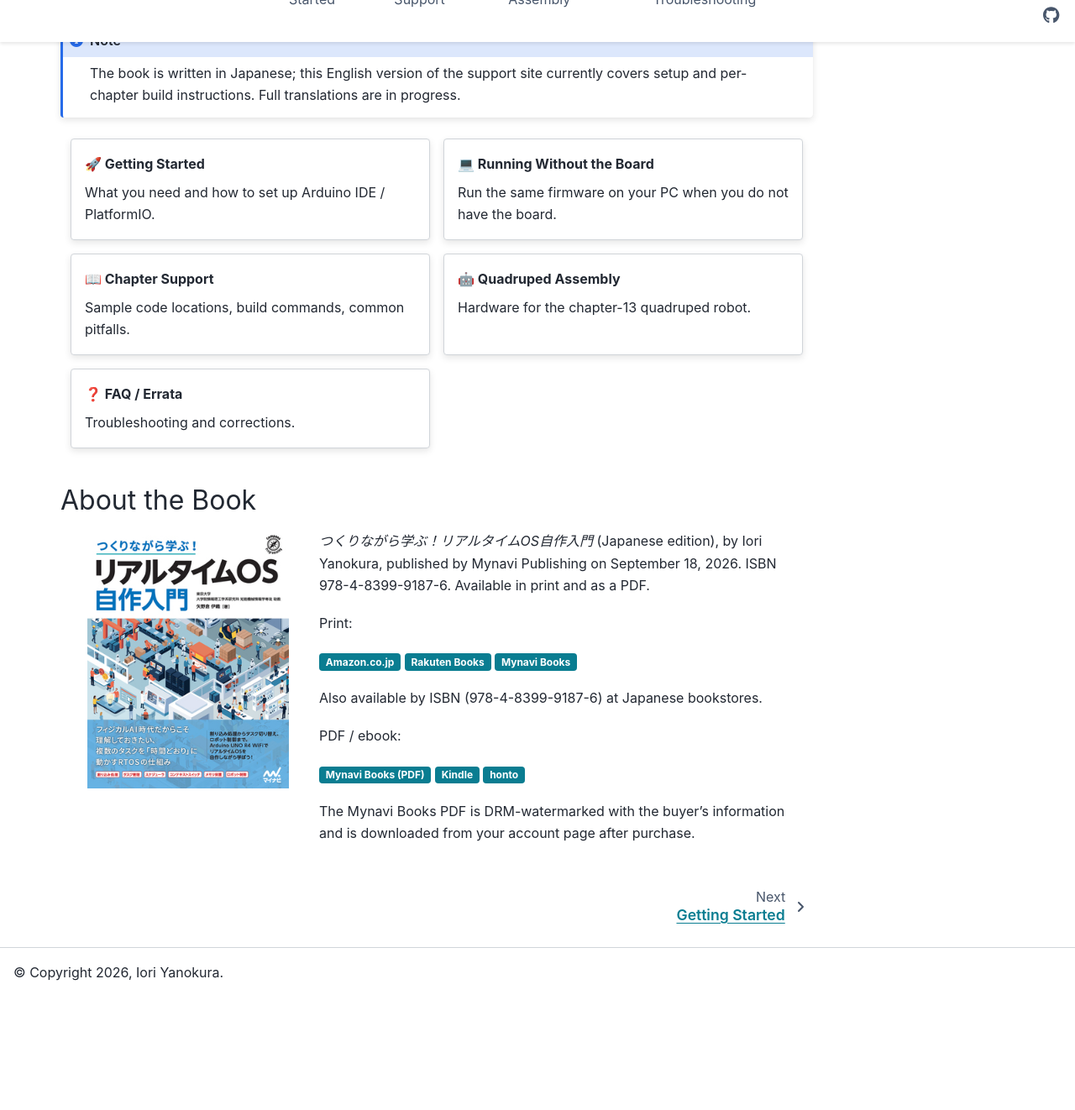
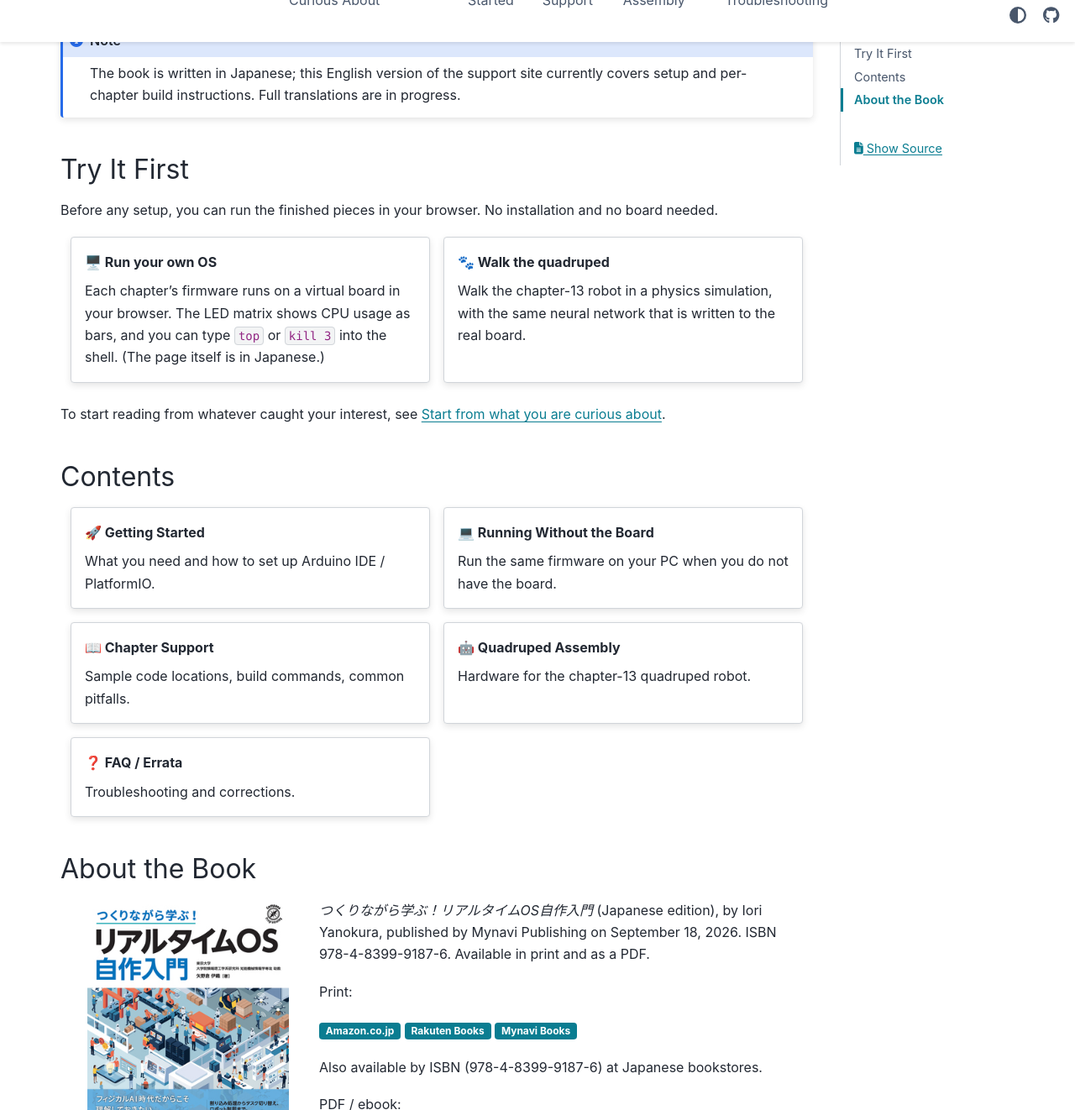
Before and after one commit to iory/build-your-own-arduino-rtos, a Sphinx documentation site: the page built from docs/en/source/index.md, in a window 1280 px wide and 1400 px high, scrolled down 718 px, cut to the strip 78-1400 px from the top of the window. Shown: the whole strip at 84% size. Built offline with Sphinx 7.4.7 and the PyData theme 0.15.4, drawn with Linux system fonts in a browser that asks for light colours; before the commit the page ends 1983 px from its top, so only the background shows below that; some of the changed text lies outside the part shown.

Commit message:
docs(en): トップに Try It First と、気になることから章を探すページを足す
ja の start.md と同じ構成。「壊してみる」はまだ ja にしか無いので、
日本語ページへのリンクにして (Japanese) と書く。ブラウザ版のページ自体が
日本語であることもカードに書く

````diff
--- a/docs/en/source/index.md
+++ b/docs/en/source/index.md
@@ -18,6 +18,35 @@
 site currently covers setup and per-chapter build instructions.
 Full translations are in progress.
 ```
+
+## Try It First
+
+Before any setup, you can run the finished pieces in your browser.
+No installation and no board needed.
+
+::::{grid} 1 1 2 2
+:gutter: 3
+
+:::{grid-item-card} 🖥️ Run your own OS
+:link: ../sim/index.html
+:link-type: url
+Each chapter's firmware runs on a virtual board in your browser. The LED
+matrix shows CPU usage as bars, and you can type `top` or `kill 3` into the
+shell. (The page itself is in Japanese.)
+:::
+
+:::{grid-item-card} 🐾 Walk the quadruped
+:link: ../assembly/quadruped/walk/index.html
+:link-type: url
+Walk the chapter-13 robot in a physics simulation, with the same neural
+network that is written to the real board.
+:::
+::::
+
+To start reading from whatever caught your interest, see
+{doc}`Start from what you are curious about <start>`.
+
+## Contents
 
 ::::{grid} 1 2 2 2
 :gutter: 3
@@ -97,6 +126,7 @@
 
 ```{toctree}
 :hidden:
+start
 getting-started/index
 chapters/index
 hardware/index
````
Also changed, not shown: docs/en/source/start.md (added, +114 -0 lines).
